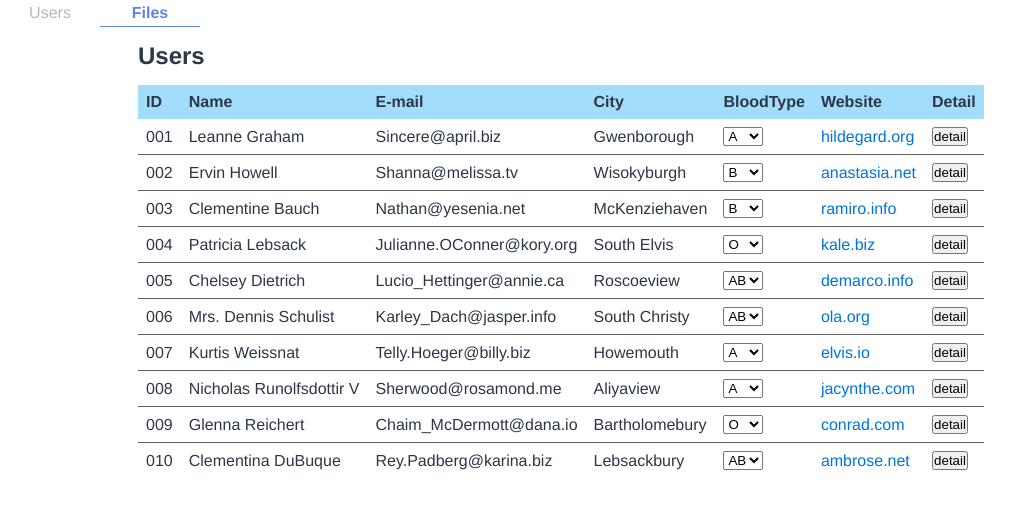
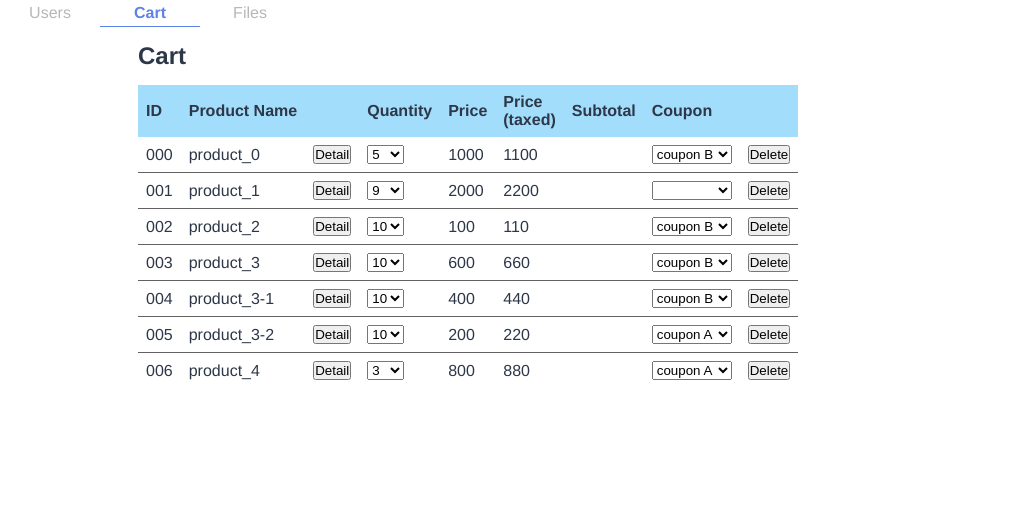
Before and after one commit to yr260625/vanilla-ts-app, a website built with Vite: page index.html in a window 1280 px wide. Shown: the whole page, without its empty margins (0-1017 px from the left). Built offline with nearby package versions, Linux system fonts and the light colour scheme; data requests are answered from the project's data file.

Commit message:
[ADD] cart tab

```diff
--- a/index.html
+++ b/index.html
@@ -13,12 +13,13 @@
         <nav class="menu">
           <ul class="menu__list">
             <li class="menu__item" name="user-list">Users</li>
-            <li class="menu__item menu__item--active" name="file-list">Files</li>
+            <li class="menu__item menu__item--active" name="cart">Cart</li>
+            <li class="menu__item" name="file-list">Files</li>
           </ul>
         </nav>
         <!--タブ -->
         <div class="contents">
-          <div class="contents__item contents__item--active" name="user-list">
+          <div class="contents__item" name="user-list">
             <div class="user-list">
               <h2 class="user-list__title">Users</h2>
               <table class="user-list__table hidden">
@@ -29,7 +30,7 @@
                   <th class="user-list__th" name="city">City</th>
                   <th class="user-list__th" name="bloodType">BloodType</th>
                   <th class="user-list__th" name="website">Website</th>
-                  <th class="user-list__th" name="detail">Detail</th>
+                  <th class="user-list__th" name="controll"></th>
                 </thead>
                 <tbody class="user-list__tbody"></tbody>
               </table>
@@ -52,7 +53,65 @@
                       <div class="user-list__link" name="website"></div>
                     </td>
                     <td class="user-list__td" name="detail">
-                      <button class="user-detail">detail</button>
+                      <button class="user-detail">Delete</button>
+                    </td>
+                  </tr>
+                </table>
+              </div>
+            </div>
+          </div>
+          <div class="contents__item contents__item--active" name="cart">
+            <div class="cart">
+              <h2 class="cart__title">Cart</h2>
+              <table class="product-list__table hidden">
+                <thead class="product-list__thead">
+                  <th class="product-list__th">ID</th>
+                  <th class="product-list__th">Product Name</th>
+                  <th class="product-list__th"></th>
+                  <th class="product-list__th">Quantity</th>
+                  <th class="product-list__th">Price</th>
+                  <th class="product-list__th">Price<br />(taxed)</th>
+                  <th class="product-list__th">Subtotal</th>
+                  <th class="product-list__th">Coupon</th>
+                  <th class="product-list__th"></th>
+                </thead>
+                <tbody class="product-list__tbody"></tbody>
+              </table>
+              <div>
+                <table>
+                  <tr class="product-list__tr hidden">
+                    <td class="product-list__td" name="id"></td>
+                    <td class="product-list__td" name="productName"></td>
+                    <td class="product-list__td">
+                      <button name="product-detail">Detail</button>
+                    </td>
+                    <td class="product-list__td">
+                      <select name="quantity">
+                        <option value="1">1</option>
+                        <option value="2">2</option>
+                        <option value="3">3</option>
+                        <option value="4">4</option>
+                        <option value="5">5</option>
+                        <option value="6">6</option>
+                        <option value="7">7</option>
+                        <option value="8">8</option>
+                        <option value="9">9</option>
+                        <option value="10">10</option>
+                      </select>
+                    </td>
+                    <td class="product-list__td" name="price"></td>
+                    <td class="product-list__td" name="taxedPrice"></td>
+                    <td class="product-list__td" name="Subtotal"></td>
+                    <td class="product-list__td">
+                      <select name="coupon">
+                        <option value=""></option>
+                        <option value="A">coupon A</option>
+                        <option value="B">coupon B</option>
+                        <option value="C">coupon C</option>
+                      </select>
+                    </td>
+                    <td class="product-list__td">
+                      <button class="product-delete">Delete</button>
                     </td>
                   </tr>
                 </table>
--- a/public/style.css
+++ b/public/style.css
@@ -114,6 +114,51 @@ body {
 }
 
 /*********************************************************************
+* 買い物かご
+*********************************************************************/
+.cart__title {
+  padding: 15px 0;
+}
+
+/* ユーザー一覧テーブル */
+.product-list__table {
+  padding: 10px;
+  border-collapse: collapse;
+}
+/* ユーザー一覧テーブル ヘッダー */
+.product-list__thead {
+  background-color: #a3ddfc;
+}
+.product-list__th {
+  padding: 0.5rem;
+  text-align: left;
+}
+.product-list__td {
+  padding: 0.5rem;
+  text-align: left;
+}
+
+/* ユーザー一覧テーブル リンク */
+.product-list__link {
+  color: #0074de;
+  cursor: pointer;
+}
+.product-list__link:hover {
+  opacity: 0.8;
+}
+
+/* ユーザー一覧テーブル 行 */
+.product-list__tr {
+  border-bottom: 1px solid #616161;
+}
+.product-list__tr:hover {
+  background-color: #c7e7f8;
+}
+.product-list__tr:last-child {
+  border-bottom: none;
+}
+
+/*********************************************************************
 * ファイル一覧
 *********************************************************************/
 
--- a/src/db/db.json
+++ b/src/db/db.json
@@ -9,19 +9,10 @@
         "street": "Kulas Light",
         "suite": "Apt. 556",
         "city": "Gwenborough",
-        "zipcode": "92998-3874",
-        "geo": {
-          "lat": "-37.3159",
-          "lng": "81.1496"
-        }
+        "zipcode": "92998-3874"
       },
       "phone": "1-770-736-8031 x56442",
       "website": "hildegard.org",
-      "company": {
-        "name": "Romaguera-Crona",
-        "catchPhrase": "Multi-layered client-server neural-net",
-        "bs": "harness real-time e-markets"
-      },
       "bloodType": "A"
     },
     {
@@ -33,20 +24,11 @@
         "street": "Victor Plains",
         "suite": "Suite 879",
         "city": "Wisokyburgh",
-        "zipcode": "90566-7771",
-        "geo": {
-          "lat": "-43.9509",
-          "lng": "-34.4618"
-        }
+        "zipcode": "90566-7771"
       },
       "phone": "010-692-6593 x09125",
       "website": "anastasia.net",
-      "bloodType": "B",
-      "company": {
-        "name": "Deckow-Crist",
-        "catchPhrase": "Proactive didactic contingency",
-        "bs": "synergize scalable supply-chains"
-      }
+      "bloodType": "B"
     },
     {
       "id": 3,
@@ -57,19 +39,10 @@
         "street": "Douglas Extension",
         "suite": "Suite 847",
         "city": "McKenziehaven",
-        "zipcode": "59590-4157",
-        "geo": {
-          "lat": "-68.6102",
-          "lng": "-47.0653"
-        }
+        "zipcode": "59590-4157"
       },
       "phone": "1-463-123-4447",
       "website": "ramiro.info",
-      "company": {
-        "name": "Romaguera-Jacobson",
-        "catchPhrase": "Face to face bifurcated interface",
-        "bs": "e-enable strategic applications"
-      },
       "bloodType": "B"
     },
     {
@@ -81,19 +54,10 @@
         "street": "Hoeger Mall",
         "suite": "Apt. 692",
         "city": "South Elvis",
-        "zipcode": "53919-4257",
-        "geo": {
-          "lat": "29.4572",
-          "lng": "-164.2990"
-        }
+        "zipcode": "53919-4257"
       },
       "phone": "493-170-9623 x156",
       "website": "kale.biz",
-      "company": {
-        "name": "Robel-Corkery",
-        "catchPhrase": "Multi-tiered zero tolerance productivity",
-        "bs": "transition cutting-edge web services"
-      },
       "bloodType": "O"
     },
     {
@@ -105,19 +69,10 @@
         "street": "Skiles Walks",
         "suite": "Suite 351",
         "city": "Roscoeview",
-        "zipcode": "33263",
-        "geo": {
-          "lat": "-31.8129",
-          "lng": "62.5342"
-        }
+        "zipcode": "33263"
       },
       "phone": "(254)954-1289",
       "website": "demarco.info",
-      "company": {
-        "name": "Keebler LLC",
-        "catchPhrase": "User-centric fault-tolerant solution",
-        "bs": "revolutionize end-to-end systems"
-      },
       "bloodType": "AB"
     },
     {
@@ -129,19 +84,10 @@
         "street": "Norberto Crossing",
         "suite": "Apt. 950",
         "city": "South Christy",
-        "zipcode": "23505-1337",
-        "geo": {
-          "lat": "-71.4197",
-          "lng": "71.7478"
-        }
+        "zipcode": "23505-1337"
       },
       "phone": "1-477-935-8478 x6430",
       "website": "ola.org",
-      "company": {
-        "name": "Considine-Lockman",
-        "catchPhrase": "Synchronised bottom-line interface",
-        "bs": "e-enable innovative applications"
-      },
       "bloodType": "AB"
     },
     {
@@ -153,19 +99,10 @@
         "street": "Rex Trail",
         "suite": "Suite 280",
         "city": "Howemouth",
-        "zipcode": "58804-1099",
-        "geo": {
-          "lat": "24.8918",
-          "lng": "21.8984"
-        }
+        "zipcode": "58804-1099"
       },
       "phone": "210.067.6132",
       "website": "elvis.io",
-      "company": {
-        "name": "Johns Group",
-        "catchPhrase": "Configurable multimedia task-force",
-        "bs": "generate enterprise e-tailers"
-      },
       "bloodType": "A"
     },
     {
@@ -177,19 +114,10 @@
         "street": "Ellsworth Summit",
         "suite": "Suite 729",
         "city": "Aliyaview",
-        "zipcode": "45169",
-        "geo": {
-          "lat": "-14.3990",
-          "lng": "-120.7677"
-        }
+        "zipcode": "45169"
       },
       "phone": "586.493.6943 x140",
       "website": "jacynthe.com",
-      "company": {
-        "name": "Abernathy Group",
-        "catchPhrase": "Implemented secondary concept",
-        "bs": "e-enable extensible e-tailers"
-      },
       "bloodType": "A"
     },
     {
@@ -201,19 +129,10 @@
         "street": "Dayna Park",
         "suite": "Suite 449",
         "city": "Bartholomebury",
-        "zipcode": "76495-3109",
-        "geo": {
-          "lat": "24.6463",
-          "lng": "-168.8889"
-        }
+        "zipcode": "76495-3109"
       },
       "phone": "(775)976-6794 x41206",
       "website": "conrad.com",
-      "company": {
-        "name": "Yost and Sons",
-        "catchPhrase": "Switchable contextually-based project",
-        "bs": "aggregate real-time technologies"
-      },
       "bloodType": "O"
     },
     {
@@ -225,20 +144,83 @@
         "street": "Kattie Turnpike",
         "suite": "Suite 198",
         "city": "Lebsackbury",
-        "zipcode": "31428-2261",
-        "geo": {
-          "lat": "-38.2386",
-          "lng": "57.2232"
-        }
+        "zipcode": "31428-2261"
       },
       "phone": "024-648-3804",
       "website": "ambrose.net",
-      "company": {
-        "name": "Hoeger LLC",
-        "catchPhrase": "Centralized empowering task-force",
-        "bs": "target end-to-end models"
-      },
       "bloodType": "AB"
+    }
+  ],
+  "products": [
+    {
+      "cartId": 1,
+      "productId": 0,
+      "productName": "product_0",
+      "quantity": 5,
+      "price": 1000,
+      "taxedPrice": 1100,
+      "coupon": "B",
+      "setId": null
+    },
+    {
+      "cartId": 1,
+      "productId": 1,
+      "productName": "product_1",
+      "quantity": 9,
+      "price": 2000,
+      "taxedPrice": 2200,
+      "coupon": "",
+      "setId": null
+    },
+    {
+      "cartId": 1,
+      "productId": 2,
+      "productName": "product_2",
+      "quantity": 10,
+      "price": 100,
+      "taxedPrice": 110,
+      "coupon": "B",
+      "setId": null
+    },
+    {
+      "cartId": 1,
+      "productId": 3,
+      "productName": "product_3",
+      "quantity": 10,
+      "price": 600,
+      "taxedPrice": 660,
+      "coupon": "B",
+      "setId": 90
+    },
+    {
+      "cartId": 1,
+      "productId": 4,
+      "productName": "product_3-1",
+      "quantity": 10,
+      "price": 400,
+      "taxedPrice": 440,
+      "coupon": "B",
+      "setId": 90
+    },
+    {
+      "cartId": 1,
+      "productId": 5,
+      "productName": "product_3-2",
+      "quantity": 10,
+      "price": 200,
+      "taxedPrice": 220,
+      "coupon": "A",
+      "setId": 90
+    },
+    {
+      "cartId": 1,
+      "productId": 6,
+      "productName": "product_4",
+      "quantity": 3,
+      "price": 800,
+      "taxedPrice": 880,
+      "coupon": "A",
+      "setId": null
     }
   ],
   "files": [
--- a/src/files/fileRepostitory.ts
+++ b/src/files/fileRepostitory.ts
@@ -1,4 +1,6 @@
-export class FileRepository {
+import { IFileRepository } from 'src/files/interfaces/fileRepostitory';
+
+export class FileRepository implements IFileRepository {
   public async fetchAll() {
     const response = await fetch('http://localhost:3000/files');
     return await response.json();
--- /dev/null
+++ b/src/products/cart.ts
@@ -0,0 +1,76 @@
+import { IProductRepository, ProductInCart } from 'src/products/interfaces/productRepostitory';
+import { BaseTable } from 'src/utils/tableBase';
+
+export class Cart {
+  // ユーザー一覧
+  private products: Array<ProductInCart> = [];
+  private productsTable = new BaseTable(
+    'product-list__table',
+    'product-list__tbody',
+    'product-list__tr',
+  );
+  constructor(private productRepository: IProductRepository) {}
+
+  /**
+   * ユーザー一覧初期化
+   */
+  public async setupPage() {
+    this.products = await this.productRepository.fetchByCartId(1);
+    this.productsTable.init();
+    this.productsTable.create(
+      this.products.map((product) => {
+        return this.getUserForDisplay(product);
+      }),
+    );
+    this.productsTable.show();
+    this.setupProductTable();
+    this.setupEvent();
+  }
+
+  private setupProductTable() {
+    this.products.forEach((product, index) => {
+      const targetRow = document.querySelector<HTMLElement>(`.product-list__tr[rowId="${index}"]`);
+      targetRow!
+        .querySelector<HTMLElement>('[name=product-detail')
+        ?.setAttribute('productId', product.productId.toString());
+    });
+  }
+
+  /**
+   * ページ内イベント設定
+   */
+  private setupEvent() {
+    document.querySelectorAll<HTMLElement>('[name=coupon]').forEach((elm) => {
+      elm.addEventListener('change', (e: Event) => {
+        // 何某かのイベント
+        console.log('クーポン変更');
+        console.log((e.currentTarget as HTMLInputElement).value);
+      });
+    });
+
+    document.querySelectorAll<HTMLElement>('[name=product-detail').forEach((elm) => {
+      elm.addEventListener('click', (e: Event) => {
+        // 何某かのイベント
+        console.log('商品詳細');
+        const targetProductId = (e.currentTarget as HTMLInputElement).getAttribute('productId');
+        console.log(targetProductId);
+      });
+    });
+  }
+
+  /**
+   * ユーザー一覧テーブル 表示値生成
+   * @param user
+   * @returns
+   */
+  private getUserForDisplay(elm: ProductInCart) {
+    return {
+      id: elm.productId.toString().padStart(3, '0'),
+      productName: elm.productName,
+      quantity: elm.quantity.toString(),
+      price: elm.price,
+      taxedPrice: elm.taxedPrice,
+      coupon: elm.coupon,
+    };
+  }
+}
--- /dev/null
+++ b/src/products/interfaces/productRepostitory.ts
@@ -0,0 +1,21 @@
+export type Product = {
+  productId: number;
+  productName: string;
+  price: string;
+  taxedPrice: string;
+};
+
+export type ProductInCart = {
+  cartId: number;
+  productId: number;
+  productName: string;
+  price: string;
+  taxedPrice: string;
+  quantity: number;
+  coupon: string;
+};
+
+export interface IProductRepository {
+  fetchById(productId: number): Promise<Product>;
+  fetchByCartId(cartId: number): Promise<Array<ProductInCart>>;
+}
--- /dev/null
+++ b/src/products/productRepostitory.ts
@@ -0,0 +1,13 @@
+import { IProductRepository, Product } from 'src/products/interfaces/productRepostitory';
+
+export class ProductRepository implements IProductRepository {
+  public async fetchById(productId: number): Promise<Product> {
+    const response = await fetch(`http://localhost:3000/products/${productId}`);
+    return await response.json();
+  }
+
+  public async fetchByCartId(cartId: number) {
+    const response = await fetch(`http://localhost:3000/products/?cartId=${cartId}`);
+    return await response.json();
+  }
+}
--- a/src/users/userRepostitory.ts
+++ b/src/users/userRepostitory.ts
@@ -1,4 +1,6 @@
-export class UserRepository {
+import { IUserRepository } from 'src/users/interfaces/userRepostitory';
+
+export class UserRepository implements IUserRepository {
   public async fetchAll() {
     const response = await fetch('http://localhost:3000/users');
     return await response.json();
--- a/src/utils/tableBase.ts
+++ b/src/utils/tableBase.ts
@@ -16,11 +16,12 @@ export class BaseTable {
    * テーブル生成
    */
   public create(list: Array<{ [key: string]: string }>) {
-    list.forEach((row: { [key: string]: string }) => {
+    list.forEach((row: { [key: string]: string }, index) => {
       const templateRow = this.createTemplateRow();
       const concreteRow = this.createConcreteRow(templateRow, row);
       const appendTargetDom = document.querySelector<HTMLElement>(`.${this.tableBodyName}`);
       concreteRow!.classList.remove('hidden');
+      concreteRow.setAttribute('rowId', index.toString());
       appendTargetDom!.appendChild(concreteRow!);
     });
   }
```
Also changed, not shown: src/files/fileTree.ts (+3 -10 lines), src/files/interfaces/fileRepostitory.ts (added, +10 -0 lines), src/index.ts (+7 -1 lines), src/users/interfaces/userRepostitory.ts (added, +20 -0 lines), src/users/userList.ts (+5 -30 lines).
